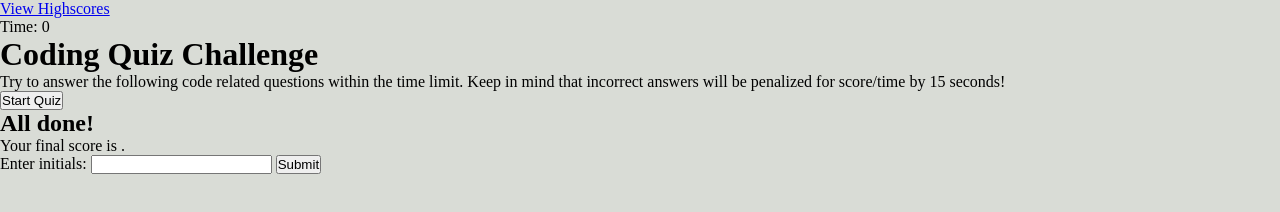
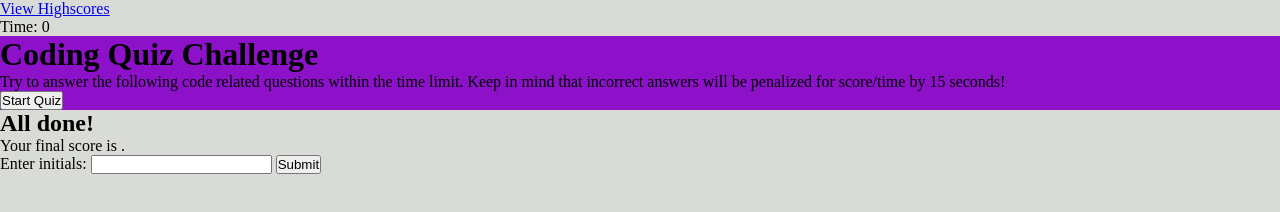
Before and after one commit to codingColinMcM/quizOnJS, a plain HTML site: page index.html in a window 1280 px wide. Drawn offline with Linux system fonts and the light colour scheme.

Commit message:
Update style.css

```diff
--- a/assets/css/style.css
+++ b/assets/css/style.css
@@ -7,3 +7,7 @@
 body {
     background-color: #d9dcd6;
 }
+
+.start {
+    background-color: #8c11c9;
+}
```
